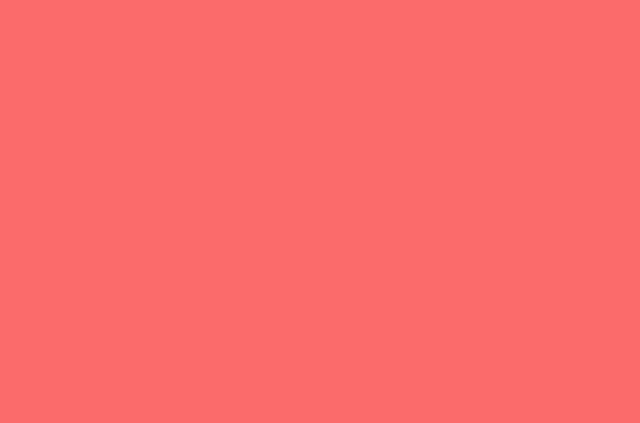
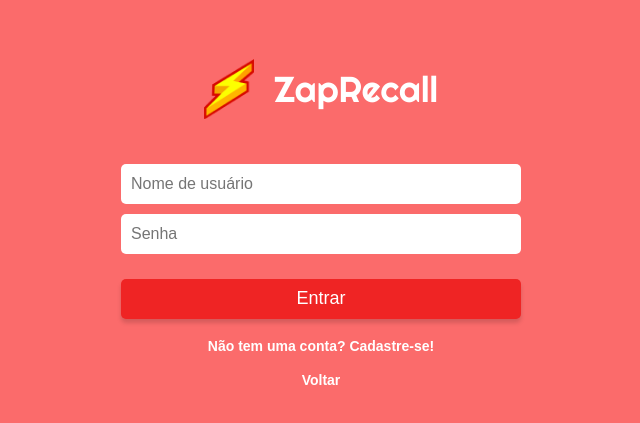
Before and after one commit to AnaLTFernandes/Projeto8-ZapRecall, a React (Create React App) app: page /sign-in in a window 1280 px wide. Before the commit this address had no page. Shown: the part 177-600 px from the top of the page, without its empty margins (319-959 px from the left). Built offline with nearby package versions, Linux system fonts and the light colour scheme; a web font is replaced by a local one.

Commit message:
feat: add login

```diff
--- /dev/null
+++ b/src/components/AcessPages/Form.css
@@ -0,0 +1,70 @@
+.form-wripper {
+	width: 90%;
+	max-width: 400px;
+	margin: auto;
+	display: flex;
+	flex-direction: column;
+	align-items: center;
+	justify-content: space-between;
+}
+
+.form-wripper .logo {
+	display: flex;
+	align-items: center;
+	margin: 0 0 40px 0;
+}
+
+.form-wripper .logo img {
+	width: 50px;
+	margin: 0 20px 0 0;
+}
+
+form {
+	width: 100%;
+	display: flex;
+	flex-direction: column;
+	align-items: center;
+	justify-content: center;
+}
+
+form input {
+	width: 100%;
+	height: 40px;
+	border-radius: 5px;
+	border: none;
+	padding: 0 10px;
+	font-size: 16px;
+	margin: 5px 0;
+}
+
+form a {
+	font-size: 14px;
+	color: white;
+	text-decoration: none;
+	font-weight: 600;
+}
+
+button {
+	width: 100%;
+	height: 40px;
+	border-radius: 5px;
+	background-color: #ef2424;
+	border: none;
+	box-shadow: 0 4px 4px 0 rgba(0, 0, 0, 0.15);
+	font-weight: 400;
+	color: white;
+	font-size: 18px;
+	display: flex;
+	align-items: center;
+	justify-content: center;
+	margin: 20px 0 20px;
+	cursor: pointer;
+}
+
+button:hover {
+	filter: brightness(0.8);
+}
+
+a.link-return {
+	margin: 20px 0 0;
+}
--- /dev/null
+++ b/src/components/AcessPages/Form.js
@@ -0,0 +1,16 @@
+import logoIMG from "../assets/images/logo.png";
+
+import "./Form.css";
+
+export default function Form({ children, ...otherProps }) {
+	return (
+		<div className="form-wripper">
+			<div className="logo">
+				<img src={logoIMG} alt="ZapRecall" />
+
+				<h1>ZapRecall</h1>
+			</div>
+			<form {...otherProps}>{children}</form>
+		</div>
+	);
+}
--- /dev/null
+++ b/src/components/AcessPages/Login.js
@@ -0,0 +1,61 @@
+import { Link, useNavigate } from "react-router-dom";
+import { useState } from "react";
+
+import { postLogin } from "../../services/zaprecall";
+import Form from "./Form";
+
+export default function Login() {
+	const [form, setForm] = useState({});
+
+	const navigate = useNavigate();
+
+	function updateForm({ name, value }) {
+		setForm({
+			...form,
+			[name]: value,
+		});
+	}
+
+	function handleForm(event) {
+		event.preventDefault();
+
+		const promise = postLogin(form);
+
+		promise.catch((response) => {
+			window.alert(response.response.data.message);
+		});
+
+		promise.then(() => {
+			navigate("/");
+		});
+	}
+
+	return (
+		<Form onSubmit={handleForm}>
+			<input
+				required
+				type="text"
+				name="username"
+				placeholder="Nome de usuário"
+				onChange={(e) =>
+					updateForm({ name: e.target.name, value: e.target.value })
+				}
+			></input>
+
+			<input
+				required
+				type="password"
+				name="password"
+				placeholder="Senha"
+				onChange={(e) =>
+					updateForm({ name: e.target.name, value: e.target.value })
+				}
+			></input>
+
+			<button>Entrar</button>
+
+			<Link to="/sign-up">Não tem uma conta? Cadastre-se!</Link>
+			<Link to="/" className='link-return'>Voltar</Link>
+		</Form>
+	);
+}
--- a/src/components/App/App.js
+++ b/src/components/App/App.js
@@ -3,22 +3,43 @@ import { useState } from "react";
 
 import DeckScreen from "../DeckScreen/DeckScreen";
 import InitialScreen from "../InitialScreen/InitialScreen";
+import Login from "../AcessPages/Login";
 
 import "./css/reset.css";
 import "./css/style.css";
 
 export default function App() {
 	const [update, setUpdate] = useState(false);
+	const [decks, setDecks] = useState([]);
 
 	return (
 		<BrowserRouter>
 			<Routes>
+				<Route path="/sign-in" element={<Login />} />
+
 				<Route
 					path="/"
-					element={<InitialScreen update={update} setUpdate={setUpdate} />}
+					element={
+						<InitialScreen
+							update={update}
+							setUpdate={setUpdate}
+							decks={decks}
+							setDecks={setDecks}
+						/>
+					}
 				/>
 
-				<Route path="/deck" element={<DeckScreen />} />
+				<Route
+					path="/deck"
+					element={
+						<DeckScreen
+							update={update}
+							setUpdate={setUpdate}
+							decks={decks}
+							setDecks={setDecks}
+						/>
+					}
+				/>
 			</Routes>
 		</BrowserRouter>
 	);
--- a/src/components/InitialScreen/InitialScreen.js
+++ b/src/components/InitialScreen/InitialScreen.js
@@ -1,12 +1,30 @@
 import { Link } from "react-router-dom";
+import { useEffect, useState } from "react";
+
+import { getDecks } from "../../services/zaprecall";
+
 import logoIMG from "../assets/images/logo.png";
 import login from "../assets/images/enter-outline.svg";
 import logout from "../assets/images/exit-outline.svg";
 
 import "./InitialScreen.css";
 
-export default function InitialScreen({ update, setUpdate }) {
+export default function InitialScreen({ update, setUpdate, decks, setDecks }) {
 	const hasKey = localStorage.getItem("zaprecall");
+
+	useEffect(() => {
+		const promise = getDecks();
+
+		promise.catch(() => {
+			window.alert(
+				"Não foi possível buscar os decks, por favor reinicie a página."
+			);
+		});
+
+		promise.then((response) => {
+			setDecks(response.data);
+		});
+	}, [hasKey]);
 
 	function logOut() {
 		localStorage.removeItem("zaprecall");
--- /dev/null
+++ b/src/services/zaprecall.js
@@ -0,0 +1,15 @@
+import axios from "axios";
+
+const BASE_URI = "https://zap-recall.herokuapp.com";
+
+function getDecks() {
+	const promise = axios.get(`${BASE_URI}/decks`);
+	return promise;
+}
+
+function postLogin(body) {
+	const promise = axios.post(`${BASE_URI}/sign-in`, body);
+	return promise;
+}
+
+export { getDecks, postLogin };
```
